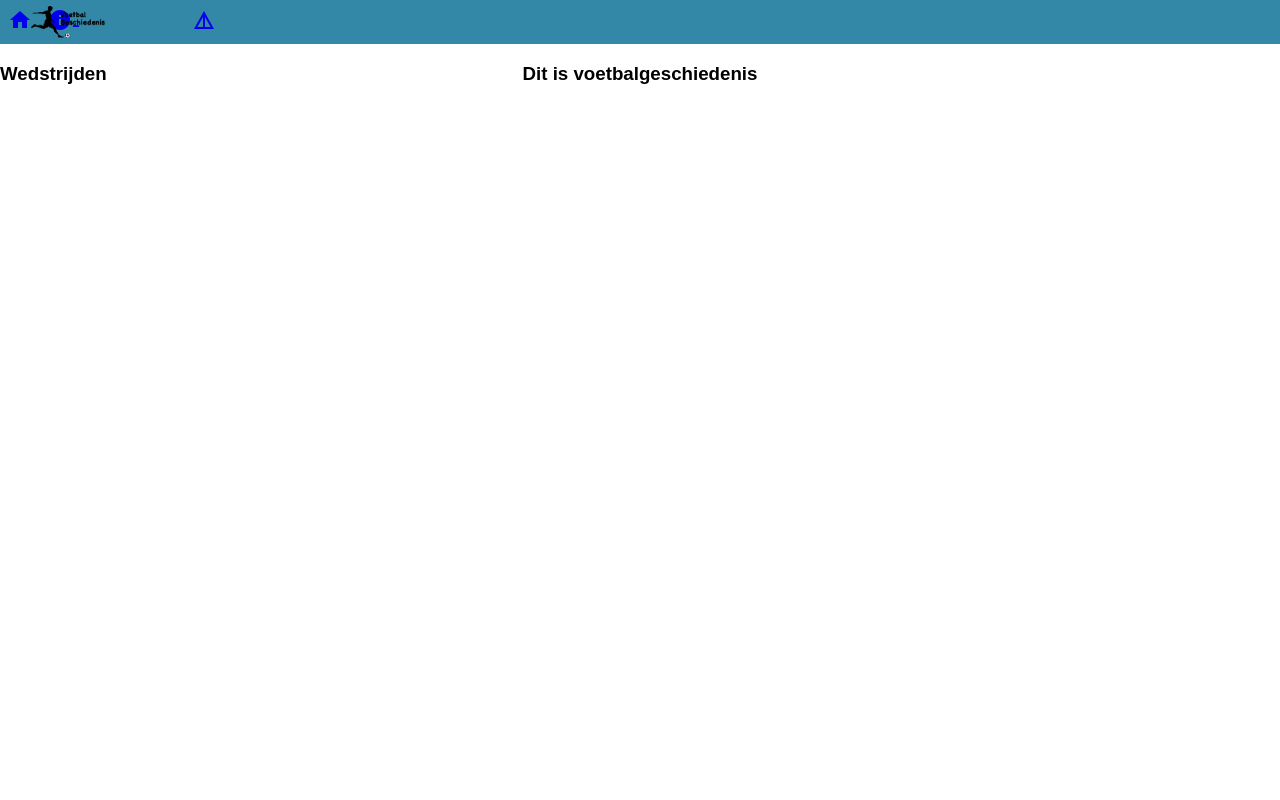
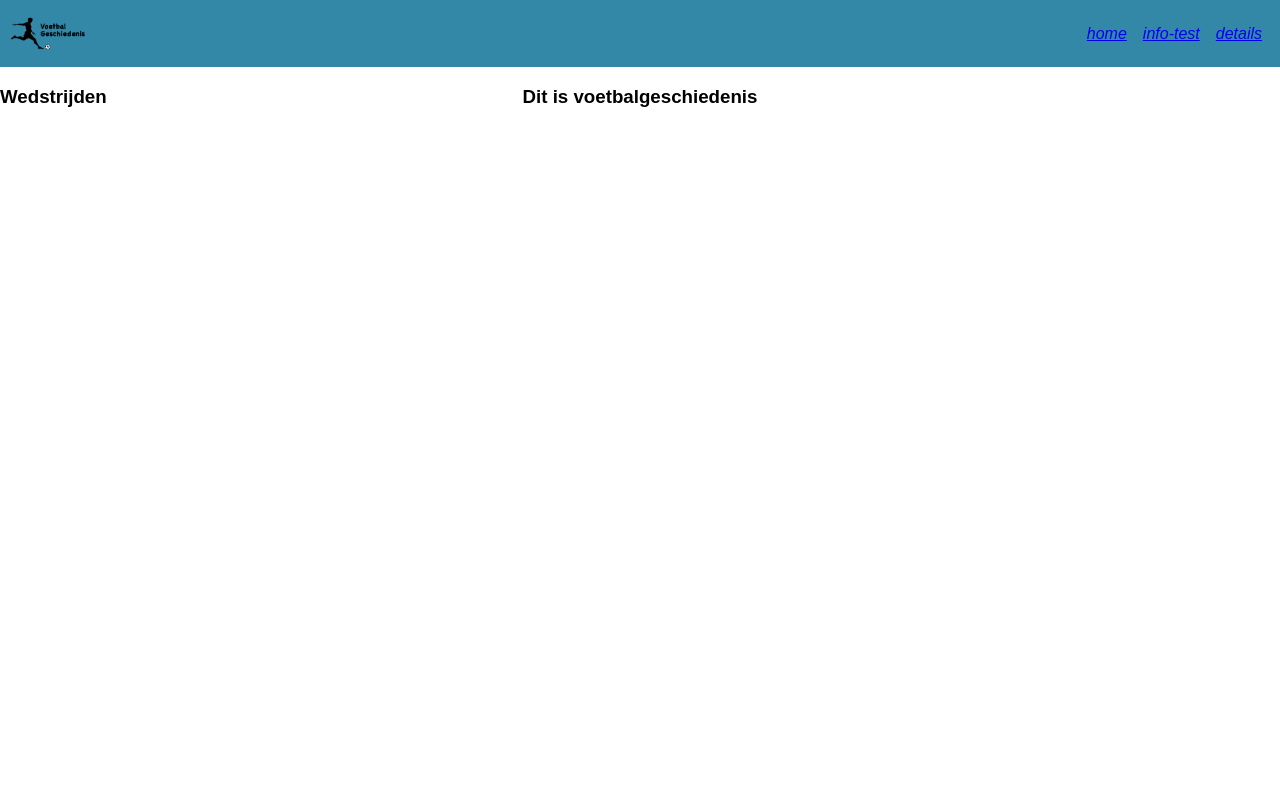
Before and after one commit to RobbertBons/Voetbalgeschiedenis, an Angular app in the folder Voetbalgeschiedenis/: page / in a window 1280 px wide. Shown: the top 800 px of the page. Built offline with nearby package versions, Linux system fonts and the light colour scheme.

Commit message:
icons verwijderd

```diff
--- a/Voetbalgeschiedenis/src/app/nav/nav.component.html
+++ b/Voetbalgeschiedenis/src/app/nav/nav.component.html
@@ -4,17 +4,17 @@
         <ul>
             <li>
                 <a routerLink="">
-                    <i class="material-icons"> home </i>
+                    <i> home </i>
                 </a>
             </li>
             <li>
                 <a routerLink="info">
-                    <i class="material-icons"> info-test </i>
+                    <i> info-test </i>
                 </a>
             </li>
             <li>
                 <a routerLink="details">
-                    <i class="material-icons"> details  </i>
+                    <i> details  </i>
                 </a>
             </li>
         </ul>
--- a/Voetbalgeschiedenis/src/app/nav/nav.component.scss
+++ b/Voetbalgeschiedenis/src/app/nav/nav.component.scss
@@ -13,7 +13,7 @@ nav{
    height: 100%;
 
    ul{
-        margin: 0;
+        margin: 10px;
         padding: 0;
         list-style-type: none;
         overflow: hidden;
@@ -30,8 +30,6 @@ nav{
    }
 
    img{
-    position: absolute;
       max-width: 100px;
-      left: 20px;
    }
 }
```
